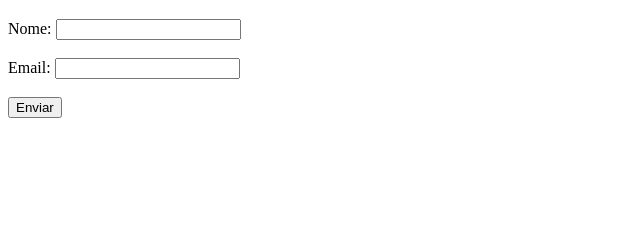
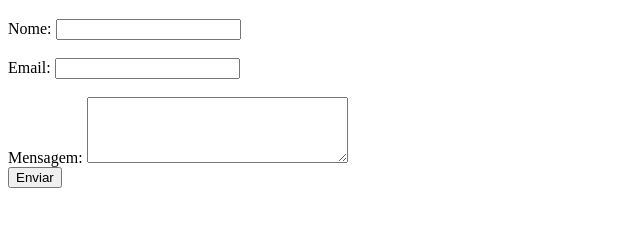
Before and after one commit to Claudina-Jose-Mario/praticas-git, a plain HTML site: page index.html in a window 1280 px wide. Shown: the part 61-288 px from the top of the page, without its empty margins (0-640 px from the left). Drawn offline with Linux system fonts and the light colour scheme.

Commit message:
Adicionar campo de mensagem ao formulario

```diff
--- a/index.html
+++ b/index.html
@@ -14,7 +14,10 @@
         <label for="email">Email: </label>
         <input type="email" id="email" name="email"><br><br>
 
-        <button type="submit">Enviar</button>
+        <label for="mensagem">Mensagem: </label>
+        <textarea name="mensagem" id="mensagem" rows="4" cols="30"></textarea><br>
+
+        <button type="submit">Enviar</button><br>
     </form>
 </body>
 </html>
```
